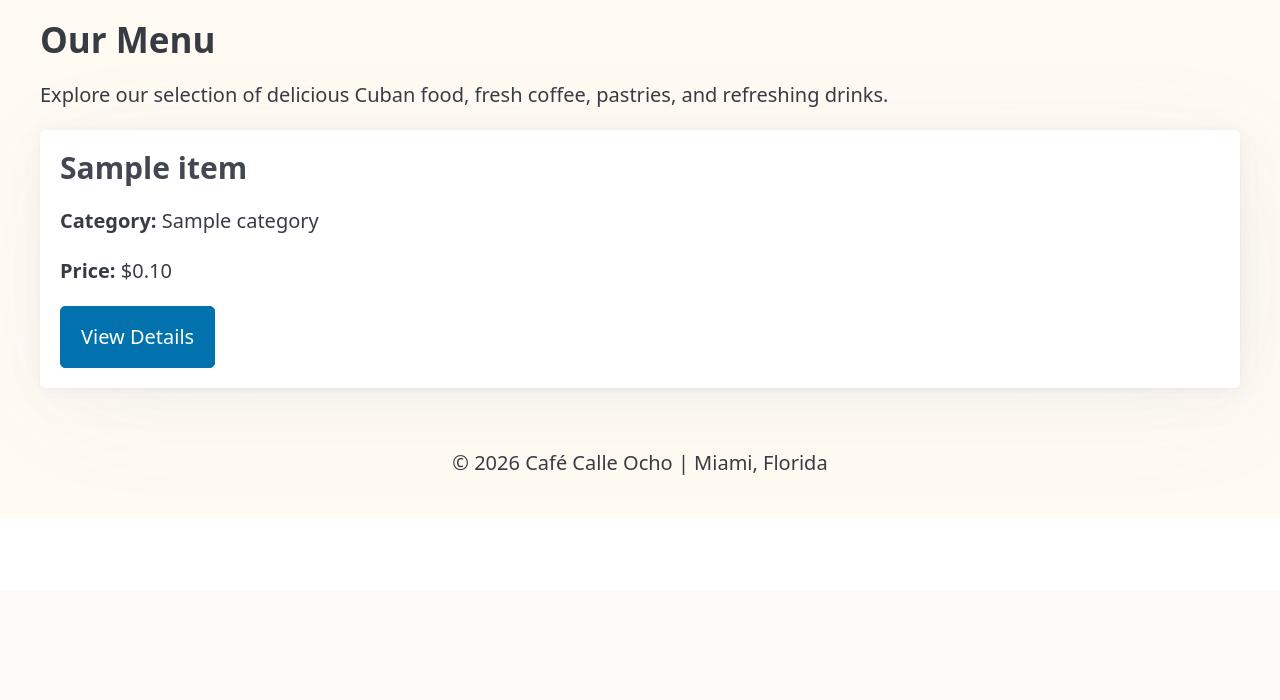
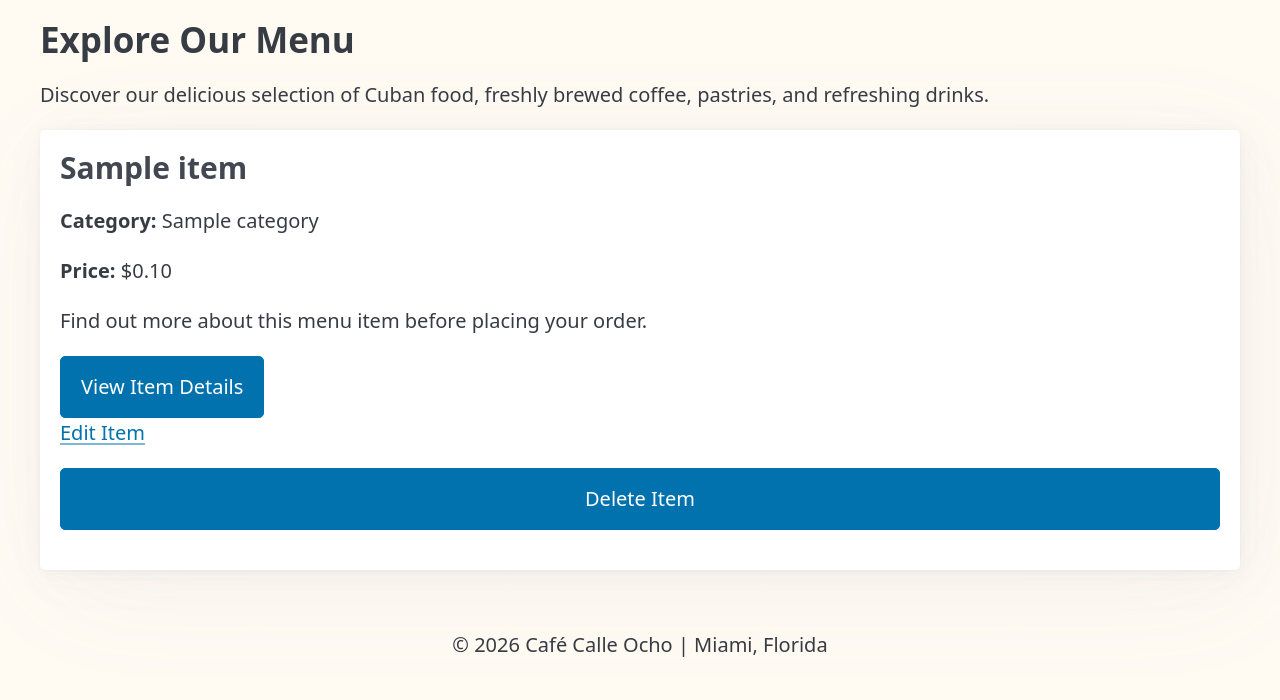
Before and after one commit to citdiben/egn475-cafe-dangol, a Flask app: template templates/menu.html in a window 1280 px wide. Shown: the part 210-910 px from the top of the page. Before the commit the page ends 685 px from the top, so only its background shows below. Run offline with Flask 3, Linux system fonts and the light colour scheme; the template is opened without the code that fills it: most values are stand-ins (such as "Sample title", 1, 10 or a date in 2020); some libraries are stand-ins or nearby versions.

Commit message:
Iteration: improve menu item details (feedback #3)

```diff
--- a/templates/menu.html
+++ b/templates/menu.html
@@ -1,15 +1,15 @@
 
 {% extends "base.html" %}
 
-{% block title %}Our Menu | Café Calle Ocho{% endblock %}
+{% block title %}Our Menu | Café Dangol{% endblock %}
 
 {% block content %}
 
-<h2>Our Menu</h2>
+<h2>Explore Our Menu</h2>
 
 <p>
-    Explore our selection of delicious Cuban food,
-    fresh coffee, pastries, and refreshing drinks.
+    Discover our delicious selection of Cuban food,
+    freshly brewed coffee, pastries, and refreshing drinks.
 </p>
 
 <div class="grid">
@@ -20,18 +20,38 @@
         <h3>{{ item.name }}</h3>
 
         <p>
-            <strong>Category:</strong> {{ item.category }}
+            <strong>Category:</strong>
+            {{ item.category }}
         </p>
 
         <p>
             <strong>Price:</strong>
-            ${{ "%.2f"|format(item.price_cents / 100) }}
+            <span>${{ "%.2f"|format(item.price_cents / 100) }}</span>
+        </p>
+
+        <p>
+            Find out more about this menu item before placing your order.
         </p>
 
         <a href="{{ url_for('item_detail', item_id=item.id) }}"
            role="button">
-            View Details
+            View Item Details
         </a>
+
+        <p>
+            <a href="{{ url_for('edit_item', item_id=item.id) }}">
+                Edit Item
+            </a>
+        </p>
+
+        <form method="POST"
+              action="{{ url_for('delete_item', item_id=item.id) }}"
+              onsubmit="return confirm('Are you sure you want to delete this menu item?');">
+
+            <button type="submit">Delete Item</button>
+
+        </form>
+
     </article>
 
     {% endfor %}
```
